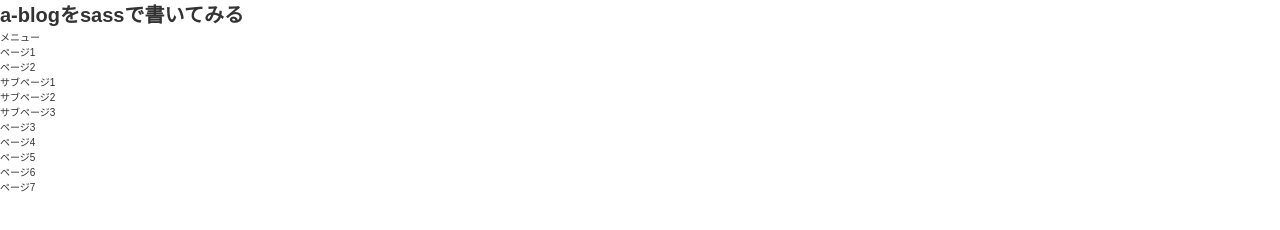
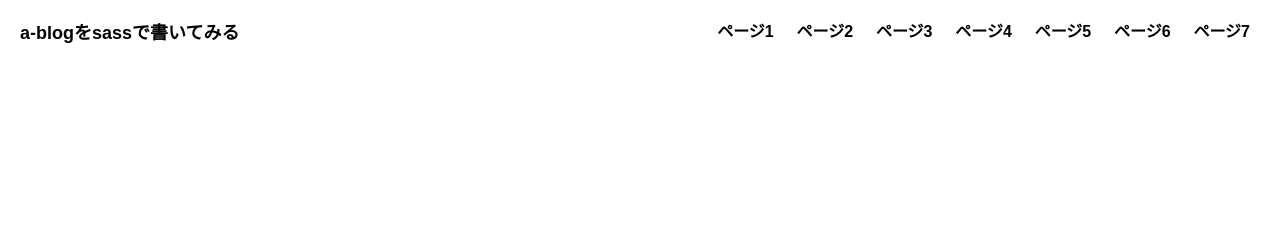
Before and after one commit to mamiline6/sass_practice, a website: page ablog_sass/app/index.html in a window 1280 px wide. Drawn offline with nearby package versions, Linux system fonts and the light colour scheme; files that its build step writes are made by us from their sources.

Commit message:
scssで書く
- クラス名を関連するグループにしてなるべくまとめる
- [ ] サブページのulの表示されない問題

```diff
--- a/ablog_sass/src/scss/style.scss
+++ b/ablog_sass/src/scss/style.scss
@@ -2,11 +2,59 @@
 @import "reset";
 @import "common";
 
-
 /* ---------------
 	#header
 --------------- */
-#header {}
-.meue.trg {
+.header {
+	margin: 0 auto;
+	padding: 20px;
+	overflow: hidden;
+	&_logo {
+	float: left;
+	width: 250px;
+	font-size: 18px;
+	}
+	& a {
+		color: #000;
+	}
+	& .trg {
+		display: none;
+	}
+}
+
+
+.globalnav {
+	float: right;
+	width: 800px;
+	text-align: right;
+}
+.menu {
+	&_item {
+		position: relative;
+		display: inline-block;
+		font-size: 16px;
+		text-align: center;
+		vertical-align: top;
+	}
+	&_link {
+		display: block;
+		padding: 0 10px;
+		font-weight: bold;
+	}
+}
+.innermenu {
 	display: none;
+	position: absolute;
+	left: 10px;
+	top: 25px;
+	height: 100%;
+	text-align: left;
+	&_item {
+		display: block;
+		width: 200px;
+	}
+	&_link {
+		display: block;
+		font-weight: bold;
+	}
 }
```
